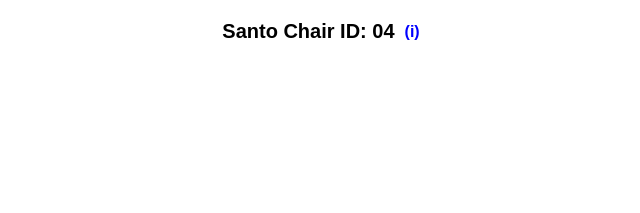
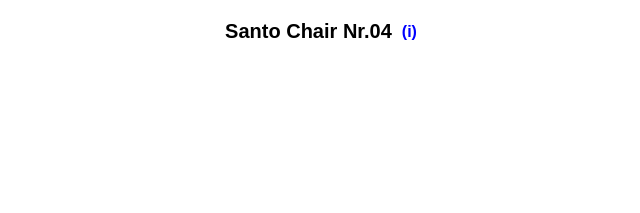
Before and after one commit to tizianrein/fsta, a plain HTML site: page index.html in a window 1280 px wide. Shown: the top 213 px of the page, 319-959 px from the left. Drawn offline with nearby package versions, Linux system fonts and the light colour scheme; animation ran at ten frames a second.

Commit message:
Update index.html

```diff
--- a/index.html
+++ b/index.html
@@ -38,7 +38,7 @@
 </head>
 <body>
 
-    <div id="title-bar"><span>Santo Chair ID: 04</span><span id="info-icon">(i)</span></div>
+    <div id="title-bar"><span>Santo Chair Nr.04</span><span id="info-icon">(i)</span></div>
     <div id="info-box"></div>
 
     <div id="general-modal-overlay" class="modal-overlay"></div>
```
